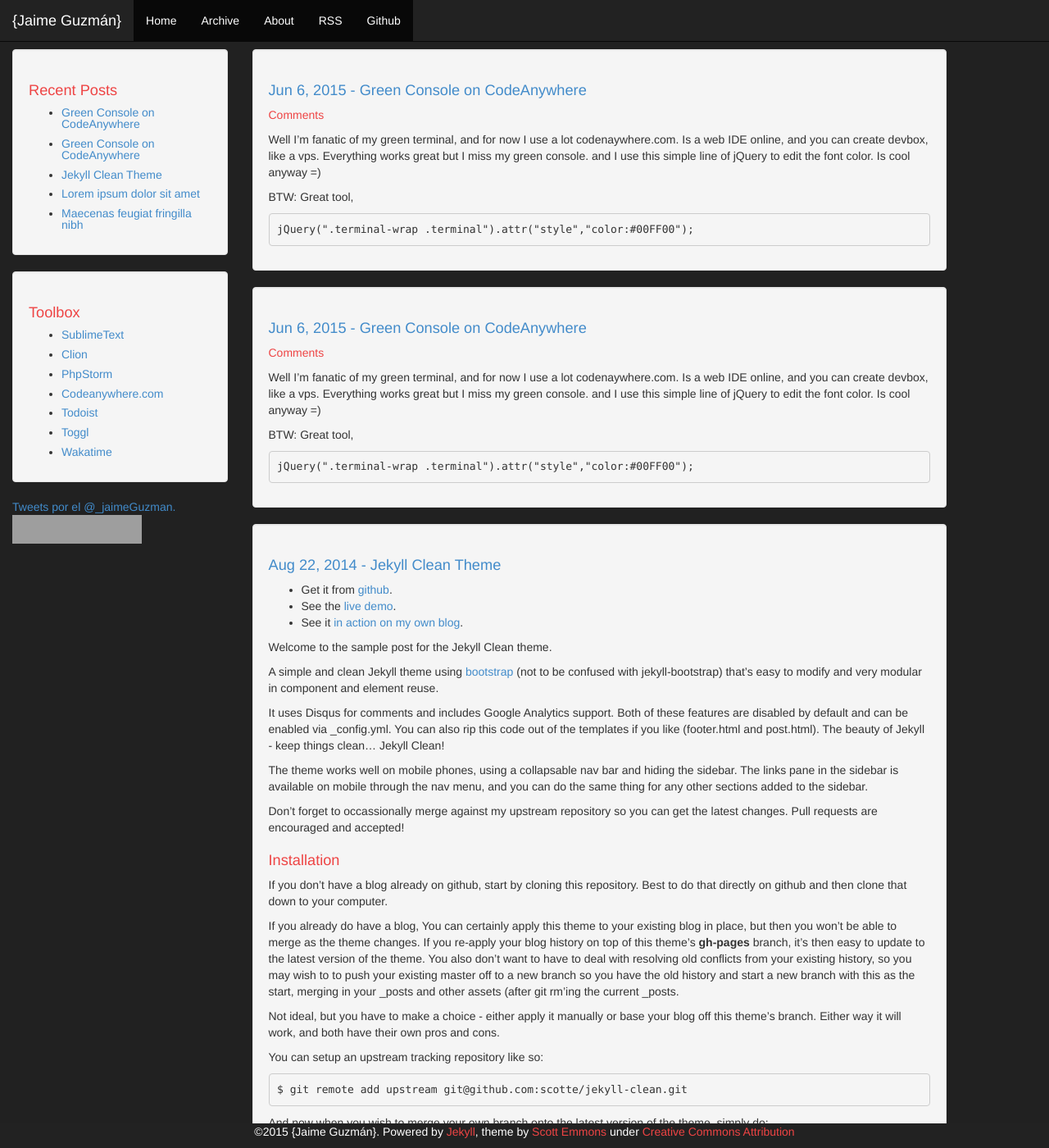
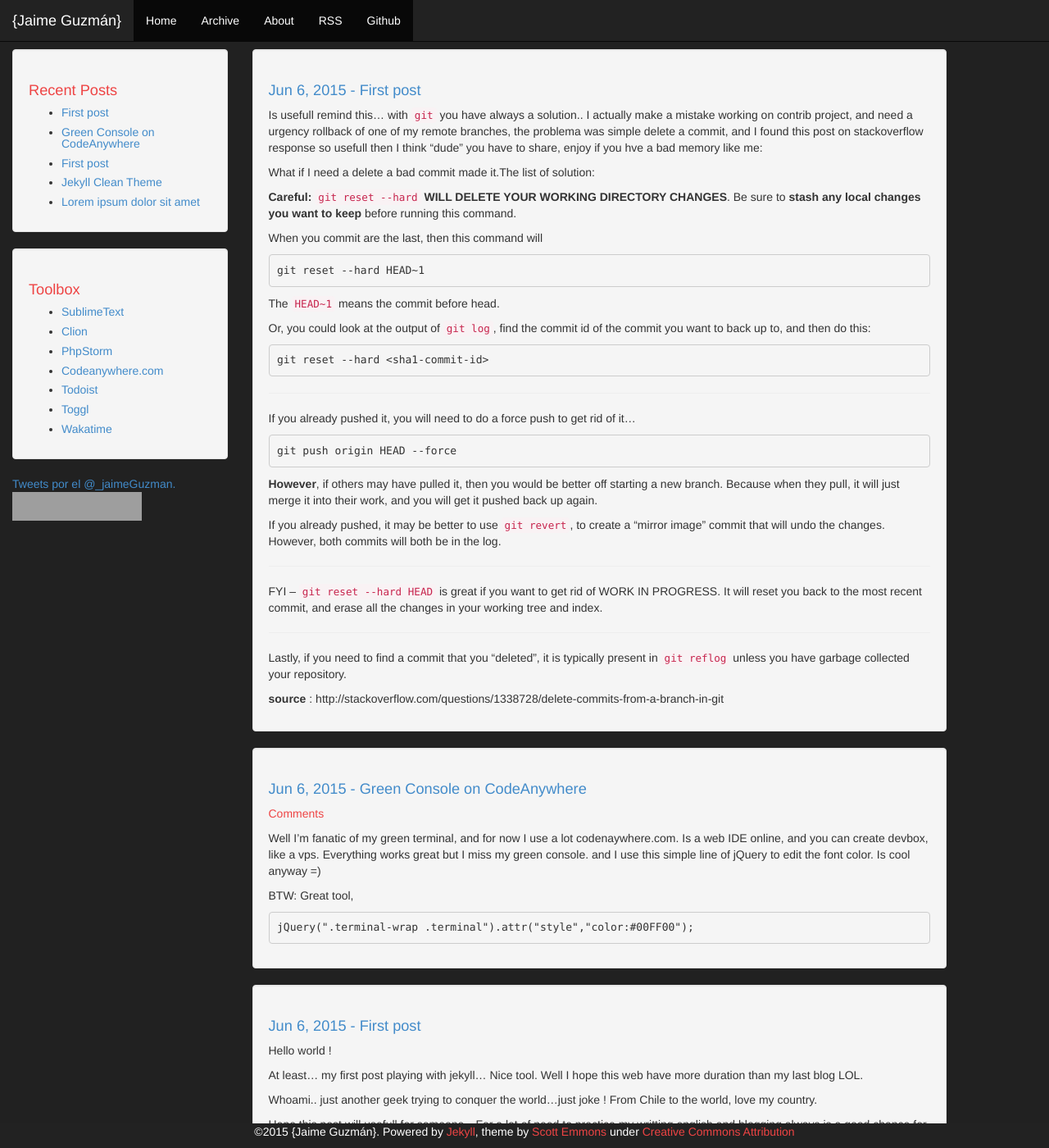
Before and after one commit to jaimeguzman/jaimeguzman.github.io, a Jekyll site: the page built from index.html, in a window 1280 px wide and 1400 px high. Shown: the whole window at 82% size. Built offline with Jekyll 4.4.1, drawn with Linux system fonts in a browser that asks for light colours; Markdown is read by kramdown in place of the engine named in the settings; the list of posts is cut into pages by our own code; comment, search, counter and statistics services are not loaded; some of the changed text lies outside the part shown; grey boxes are pictures that could not be loaded.

Commit message:
Post about reset changes with git, and delete your last commits

````diff
--- a/_posts/2015-06-08-first-post-at-least.md
+++ b/_posts/2015-06-08-first-post-at-least.md
@@ -1,17 +1,18 @@
 ---
 layout: post
-title: "Green Console on CodeAnywhere"
+title: "First post"
 date: 2015-06-06 16:25:06 -0700
-comments: true
+comments: false
 ---
 
-Well I'm fanatic of my green terminal, and for now I use a lot codenaywhere.com.
-Is a web IDE online, and you can create devbox, like a vps. Everything works great
-but I miss my green console. and I use this simple line of jQuery to edit the font color.
-Is cool anyway =)
+Hello world !
 
-BTW: Great tool,
+At least... my first post playing with jekyll... Nice tool.
+Well I hope this web have more duration than my last blog LOL.
 
-```javascript
-jQuery(".terminal-wrap .terminal").attr("style","color:#00FF00");
-```
+Whoami.. just another geek trying to conquer the world...just joke ! From Chile to the world, love my country.
+
+Hope this post will usefull for someone...For a lot of need to practice my writting english and blogging always is a good chance for share, also hope to write in spanish my native language. If something is not clear or you don't understand nothing I write please add a comment I'll really gracefull to fix.
+
+
+Enjoy
--- /dev/null
+++ b/_posts/2015-06-11-reset-commits.md
@@ -0,0 +1,55 @@
+---
+layout: post
+title: "First post"
+date: 2015-06-06 16:25:06 -0700
+comments: false
+---
+
+Is usefull remind this... with `git` you have always a solution.. I actually make a mistake working on contrib project, and need a urgency rollback of one of my remote branches, the problema was simple delete a commit, and I found this post on stackoverflow response so usefull then I think "dude" you have to share, enjoy if you hve a bad memory like me:
+
+What if I need a delete a bad commit made it.The list of solution:
+
+**Careful:** `git reset --hard` **WILL DELETE YOUR WORKING DIRECTORY
+CHANGES**. Be sure to **stash any local changes you want to keep** before
+running this command.
+
+When you commit are the last, then this command will
+
+    git reset --hard HEAD~1
+
+The `HEAD~1` means the commit before head.
+
+Or, you could look at the output of `git log`, find the commit id of the
+commit you want to back up to, and then do this:
+
+    git reset --hard <sha1-commit-id>
+
+* * * * *
+
+If you already pushed it, you will need to do a force push to get rid of
+it...
+
+    git push origin HEAD --force
+
+**However**, if others may have pulled it, then you would be better off
+starting a new branch. Because when they pull, it will just merge it
+into their work, and you will get it pushed back up again.
+
+If you already pushed, it may be better to use `git revert`, to create a
+"mirror image" commit that will undo the changes. However, both commits
+will both be in the log.
+
+* * * * *
+
+FYI -- `git reset --hard HEAD` is great if you want to get rid of WORK
+IN PROGRESS. It will reset you back to the most recent commit, and erase
+all the changes in your working tree and index.
+
+* * * * *
+
+Lastly, if you need to find a commit that you "deleted", it is typically
+present in `git reflog` unless you have garbage collected your
+repository.
+
+**source** :
+http://stackoverflow.com/questions/1338728/delete-commits-from-a-branch-in-git
````
